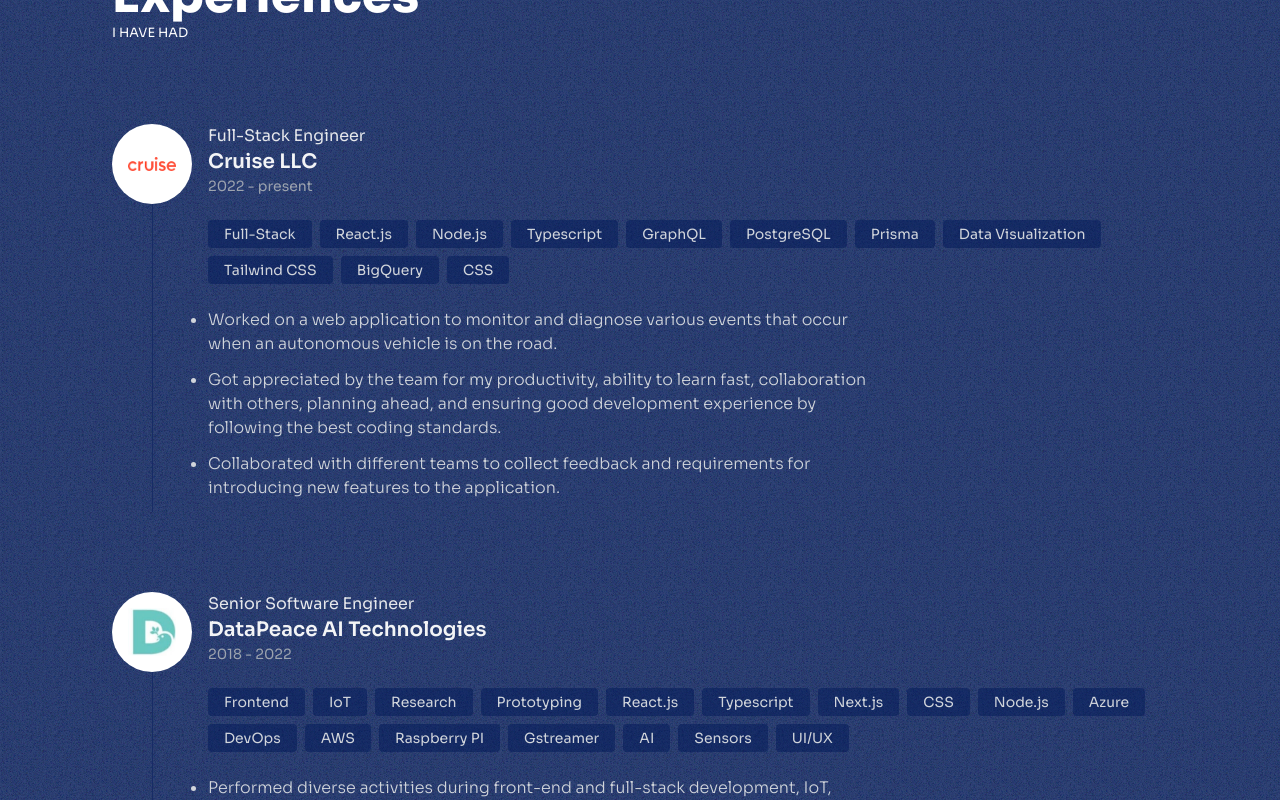
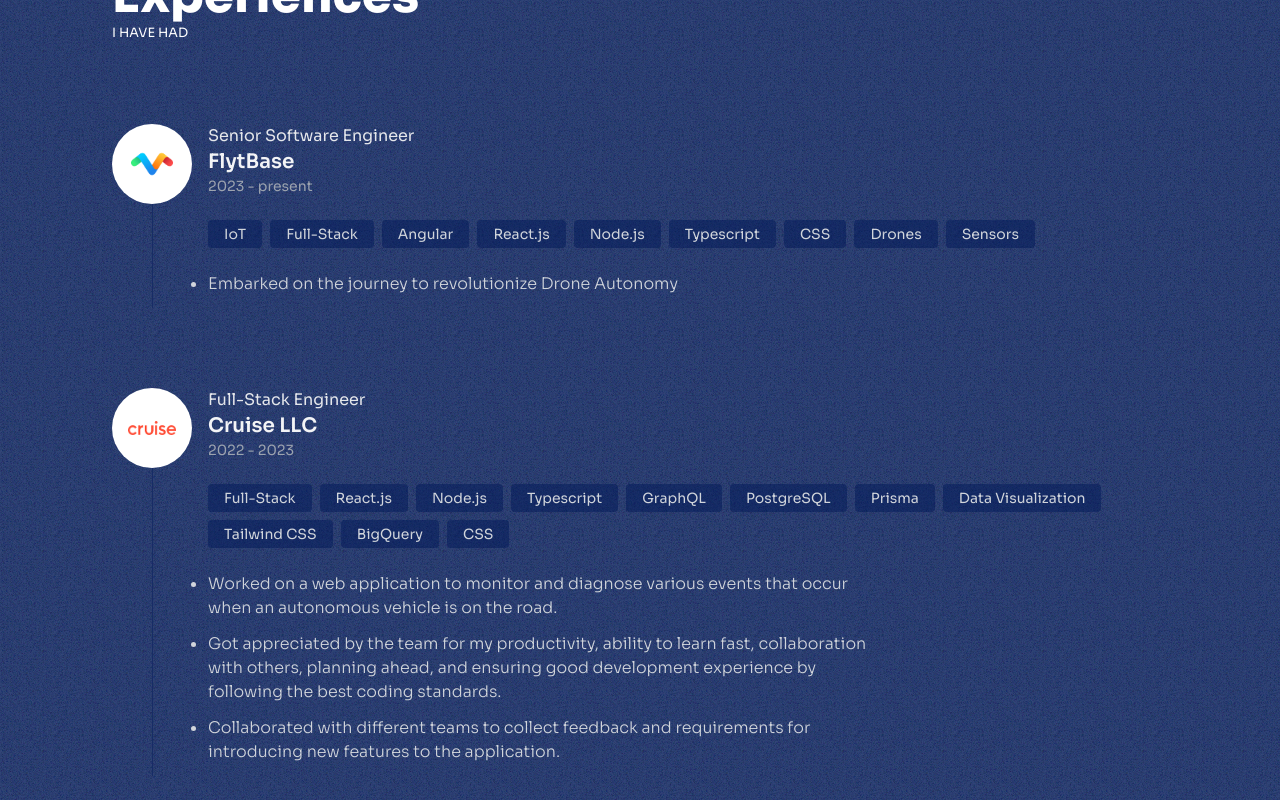
Before and after one commit to ManojBahuguna/manojbahuguna.github.io, a React (Vite) app: page / in a window 1280 px wide. Shown: the part 740-1540 px from the top of the page. Built offline with nearby package versions, Linux system fonts and the light colour scheme; a web font is replaced by a local one.

Commit message:
feat: add FlytBase to experiences

```diff
--- a/src/sections/Experiences.tsx
+++ b/src/sections/Experiences.tsx
@@ -1,9 +1,30 @@
 const experiencesData = [
+  {
+    image: "orgs/flytbase.webp",
+    title: "Senior Software Engineer",
+    company: "FlytBase",
+    duration: "2023 - present",
+    labels: [
+      "IoT",
+      "Full-Stack",
+      "Angular",
+      "React.js",
+      "Node.js",
+      "Typescript",
+      "CSS",
+      "Drones",
+      "Sensors",
+    ],
+    descriptions: [
+      "Embarked on the journey to revolutionize Drone Autonomy",
+      //
+    ],
+  },
   {
     image: "orgs/cruise.png",
     title: "Full-Stack Engineer",
     company: "Cruise LLC",
-    duration: "2022 - present",
+    duration: "2022 - 2023",
     labels: [
       "Full-Stack",
       "React.js",
```
Also changed, not shown: public/orgs/flytbase.webp (added).
